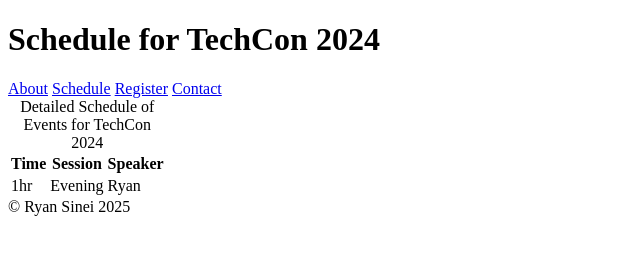
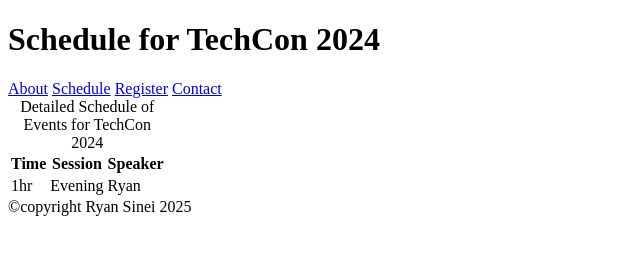
Before and after one commit to Ryankiptoo/TechCon_HTML, a plain HTML site: page techcon_website/schedule.html in a window 1280 px wide. Shown: the full height of the page, 0-640 px from the left. Drawn offline with Linux system fonts and the light colour scheme.

Commit message:
updated schedule

```diff
--- a/techcon_website/schedule.html
+++ b/techcon_website/schedule.html
@@ -37,7 +37,8 @@
         </table>
     </main>
     <footer>
-        &copy; Ryan Sinei 2025
+
+        &copy;copyright Ryan Sinei 2025
     </footer>
 </body>
 </html>
```
